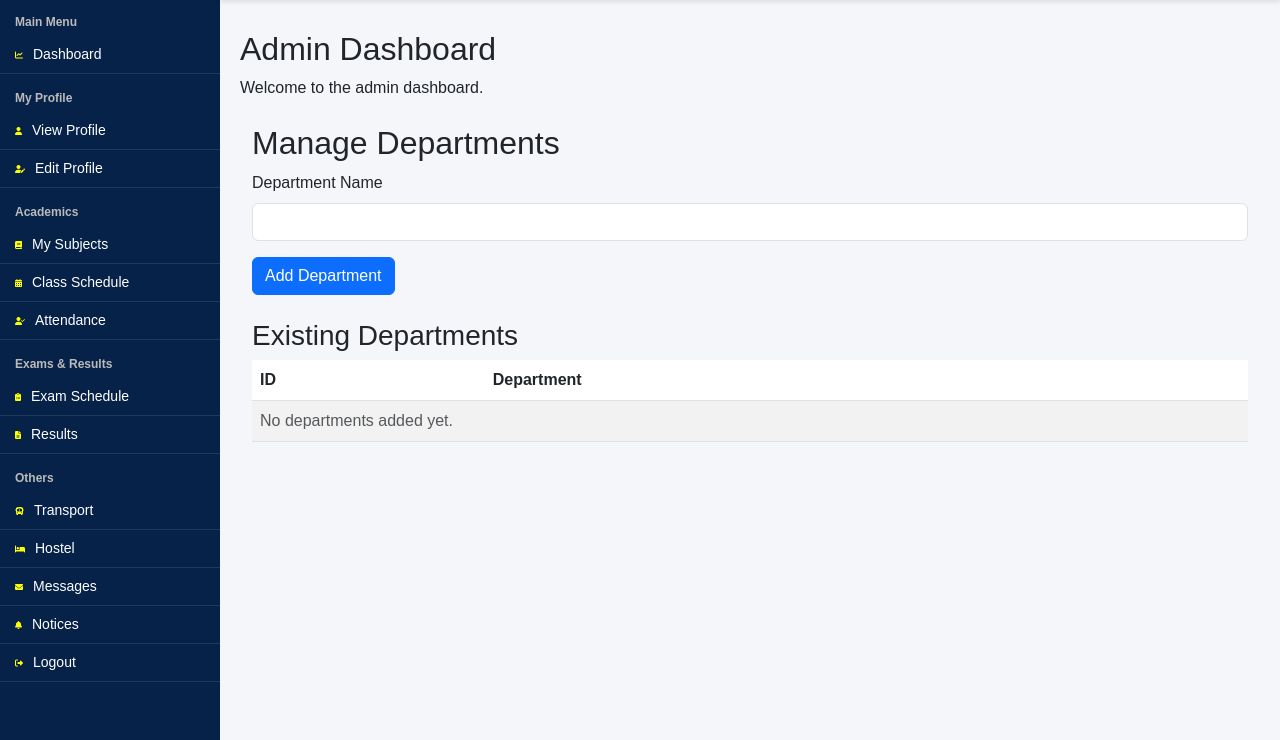
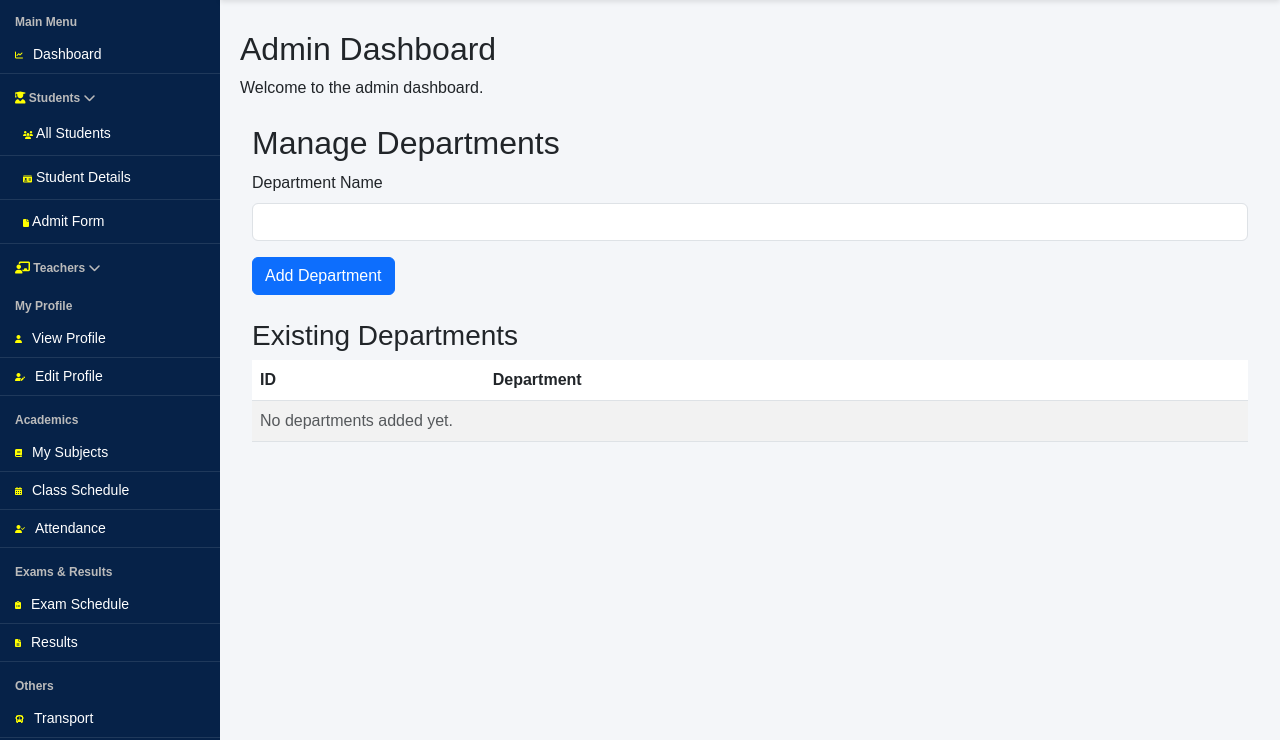
Before and after one commit to FreeLanceNexus99/College_Management_System, a Django app: page /college_admin/dashboard/ in a window 1280 px wide. Shown: the part 60-800 px from the top of the page. Run offline with Django 5.2, Linux system fonts and the light colour scheme; data that the repository does not hold is empty; some libraries are stand-ins or nearby versions.

Commit message:
templte setup

```diff
--- a/college_admin/templates/college_admin/dashboard.html
+++ b/college_admin/templates/college_admin/dashboard.html
@@ -62,6 +62,18 @@
             color: #bbb;
             margin-top: 10px;
         }
+        .sidebar a {
+           text-decoration: none; /* Removes underline */
+            color: white; /* Sets text color to white */
+            display: block; /* Makes the links take the full width */
+            padding: 3px 8px;
+            transition: 0.3s;
+        }
+        /* Make Student and Teacher dropdown icons yellow */
+        .sidebar-section i:first-child {
+            color: yellow; /* Yellow */
+        }
+
 
         /* Header */
         .header {
@@ -122,6 +134,30 @@
         <ul class="nav flex-column">
             <li><i class="fa-solid fa-chart-line"></i> Dashboard</li>
         </ul>
+
+        <div class="sidebar-section" data-bs-toggle="collapse" data-bs-target="#studentsMenu">
+            <i class="fa-solid fa-user-graduate"></i> Students <i class="fa-solid fa-chevron-down"></i>
+        </div>
+        <div class="collapse show" id="studentsMenu">
+            <ul class="nav flex-column">
+                <li><a href="#"><i class="fa-solid fa-users"></i> All Students</a></li>
+                <li><a href="#"><i class="fa-solid fa-id-card"></i> Student Details</a></li>
+                <li><a href="#"><i class="fa-solid fa-file"></i> Admit Form</a></li>
+            </ul>
+        </div>
+
+        <div class="sidebar-section" data-bs-toggle="collapse" data-bs-target="#teachersMenu">
+            <i class="fa-solid fa-chalkboard-teacher"></i> Teachers <i class="fa-solid fa-chevron-down"></i>
+        </div>
+        <div class="collapse" id="teachersMenu">
+            <ul class="nav flex-column">
+                <li><a href="#"><i class="fa-solid fa-users"></i> All Teachers</a></li>
+                <li><a href="#"><i class="fa-solid fa-id-card"></i> Teachers Details</a></li>
+                <li><a href="#"><i class="fa-solid fa-file"></i> Admit Form</a></li>
+            </ul>
+        </div>
+
+
 
         <div class="sidebar-section">My Profile</div>
         <ul class="nav flex-column">
```
